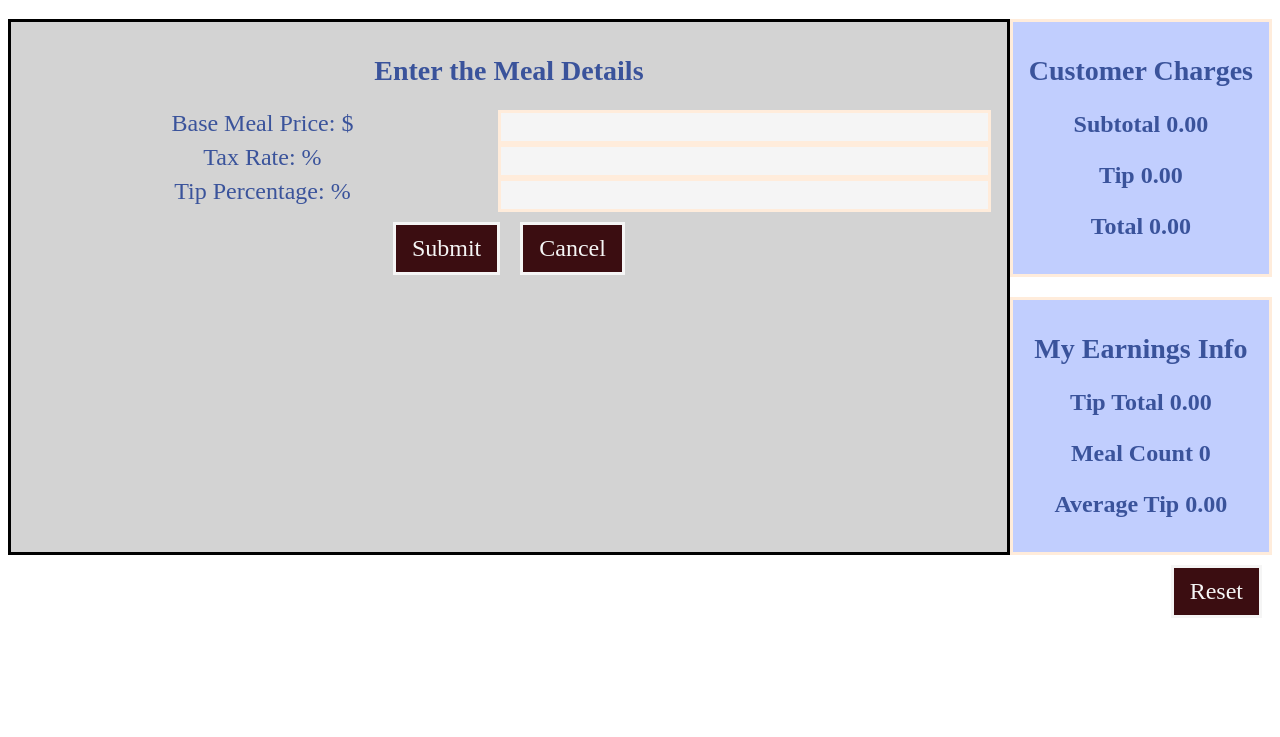
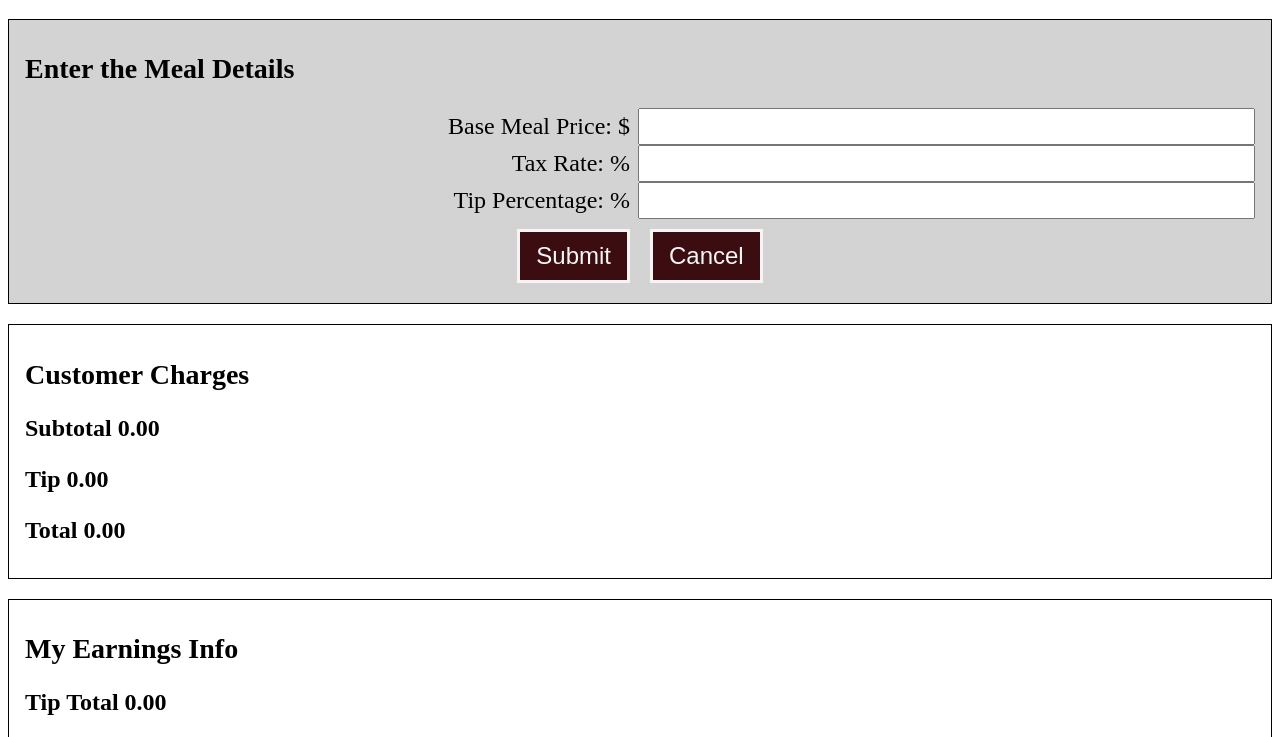
Before and after one commit to zompocalypse/waitstaff-calculator, a plain HTML site: page index.html in a window 1280 px wide. Shown: the part 61-798 px from the top of the page. Drawn offline with nearby package versions, Linux system fonts and the light colour scheme.

Commit message:
a little more css

```diff
--- a/index.css
+++ b/index.css
@@ -1,46 +1,52 @@
 form input[type=text]{
   width: 30px;
   padding: 5px 8px;
-  border: solid #ffecdb;
-  background-color:whitesmoke;
-  color:#3a539b;
   font-size: 16px;
 }
 
-input#tax-rate.rate{
-  width: 20px;
+input#tax-rate.rate {
+  width: 10px;
 }
 
 label {
   font-size: 16px;
+  text-align: end;
+  padding: 5px 8px;
 }
 
-.all{
+.main{
   display:flex;
   flex-direction: row;
   justify-content: space-evenly;
+  flex-wrap: wrap;
 }
 
 .row {
   display:flex;
   flex: 1;
   flex-direction: column;
-  justify-content: space-between;
   background-color: lightgrey;
-  border:solid #000;
+  border: 1px solid #000;
   padding: 10px 16px;
+  margin-bottom: 20px;
   width: 100%;
 }
 
 .column {
   display:flex;
   flex-direction: column;
+  width: 100%;
 }
 
 .item {
   display: flex;
+}
+
+.details-buttons {
+  display: flex;
   justify-content: center;
 }
+
  .item label {
   flex: 1;
  }
@@ -50,16 +56,14 @@ label {
  }
 
 .box1{
-background-color: #C1CEFE;
 margin-bottom: 10px;
-border: 3px solid #ffecdb;
+border: 1px solid #000;
 padding: 10px 16px;
 }
 
 .box2{
-  background-color:#C1CEFE;
   margin-top:10px;
-  border: 3px solid #ffecdb;
+  border: 1px solid #000;
   padding: 10px 16px;
 }
 
@@ -68,9 +72,8 @@ padding: 10px 16px;
   justify-content: flex-end;
 }
 
-h2, h3, label{
-  color:#3a539b;
-  text-align: center;
+h2, h3 {
+  text-align: left;
 }
 
 h2{
@@ -90,7 +93,6 @@ button {
   border: solid whitesmoke;
   background-color: #3B0D11;
   color:whitesmoke;
-  font-family: 'Markazi Text', serif;
   font-size: 12px;
   margin: 10px;
 }
--- a/index.js
+++ b/index.js
@@ -13,23 +13,23 @@ function renderHTML(){
   let num = store.meals[store.mealNumber];
   return (
     `
-    <div class = 'all'>
+    <div class = 'main'>
       <form class = 'meal-details row'>
         <div>
           <h2>Enter the Meal Details</h2>
           <div class = 'item'>
             <label for="meal-price">Base Meal Price: $</label>
-            <input type="text" name="meal-price" id="meal-price" class = 'price'>
+            <input type="text" name="meal-price" id="meal-price" class='price'>
           </div>
           <div class = 'item'>
             <label for="tax-rate">Tax Rate: %</label>
-            <input type="text" name='tax-rate' id='tax-rate' class = 'rate'>
+            <input type="text" name='tax-rate' id='tax-rate' class='rate'>
           </div>
           <div class = 'item'>
             <label for="tip-percent">Tip Percentage: %</label>
-            <input type="text" name='tip-percent' id='tip-percent' class = 'percent'>
+            <input type="text" name='tip-percent' id='tip-percent' class='percent'>
           </div>
-          <div class = 'item'>
+          <div class = 'details-buttons'>
             <button type= 'submit' class = 'calc'>Submit</button>
             <button class= 'cancel'>Cancel</button>
           </div>
```
